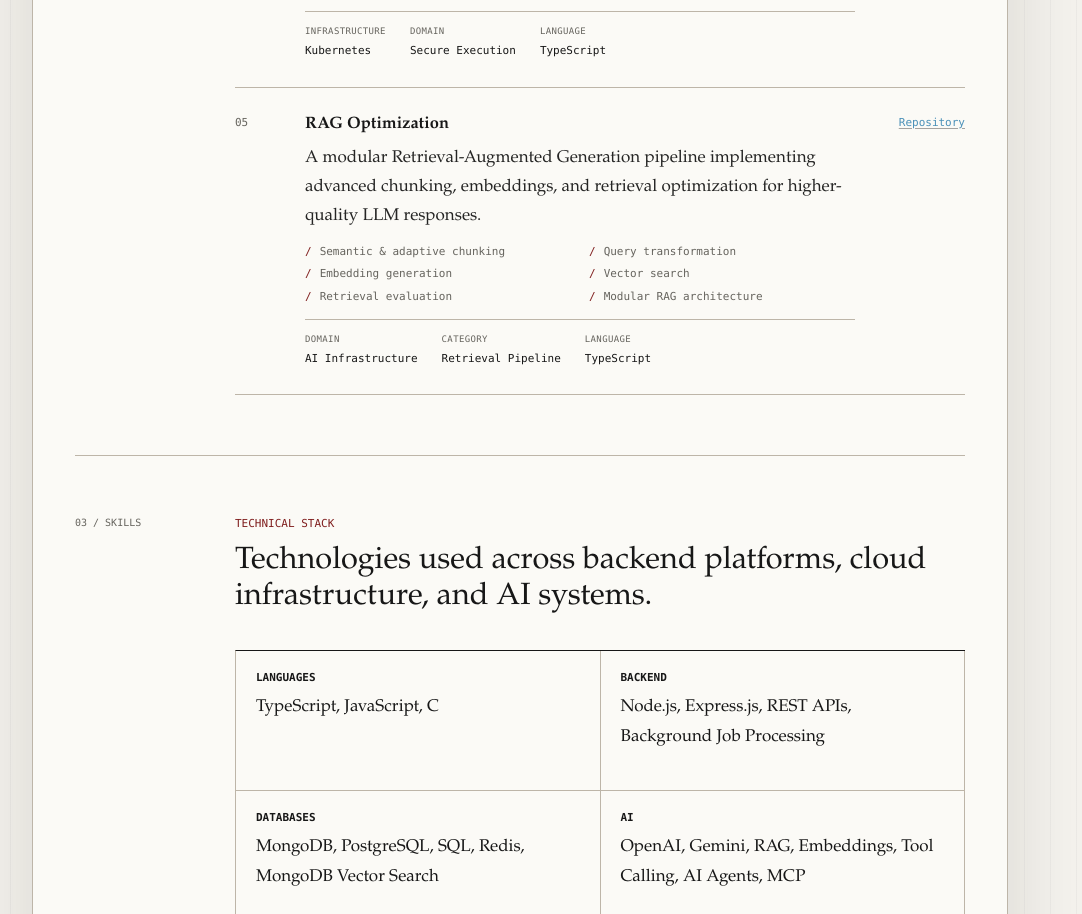
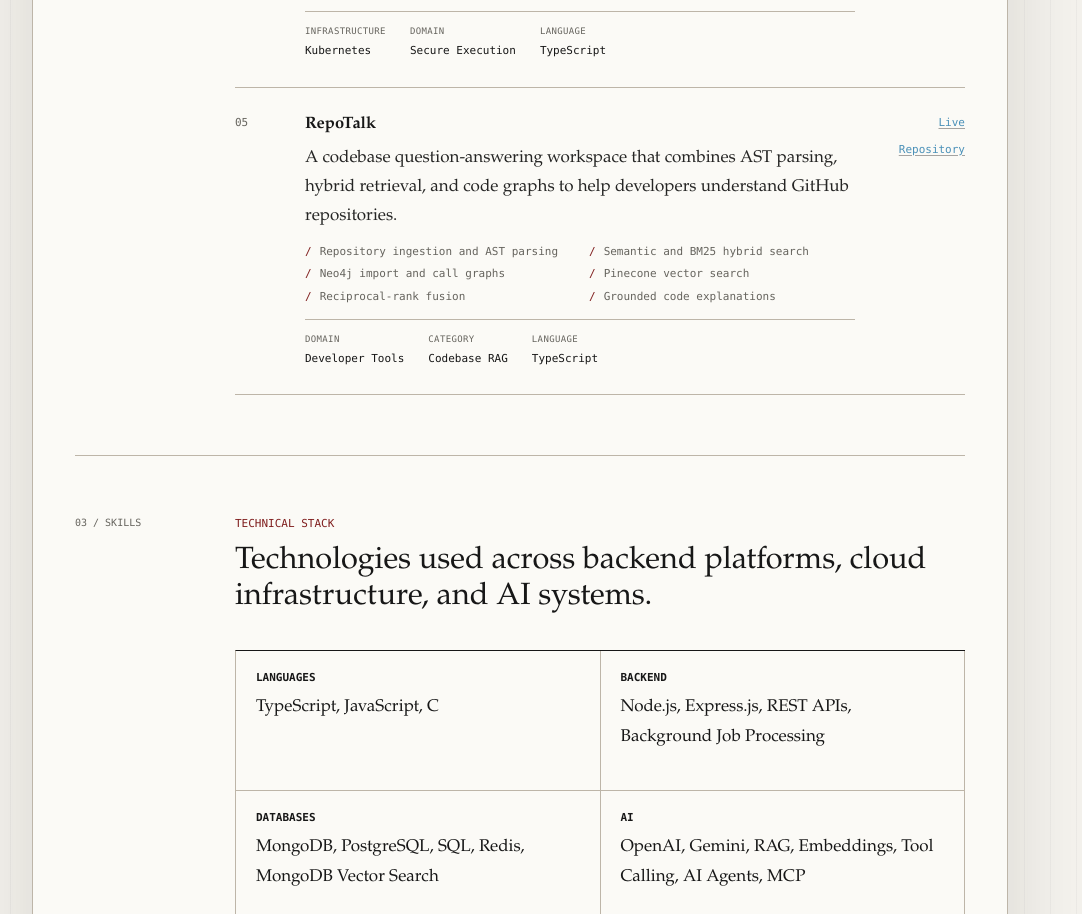
Before and after one commit to vansh-choudhary01/vansh-choudhary01.github.io, a plain HTML site: page index.html in a window 1280 px wide. Shown: the part 2742-3656 px from the top of the page, without its empty margins (120-1202 px from the left). Drawn offline with Linux system fonts and the light colour scheme.

Commit message:
Update RepoTalk portfolio project

```diff
--- a/index.html
+++ b/index.html
@@ -209,24 +209,25 @@
           <article class="project-item">
             <div class="project-index">05</div>
             <div>
-              <h3>RAG Optimization</h3>
-              <p>A modular Retrieval-Augmented Generation pipeline implementing advanced chunking, embeddings, and retrieval optimization for higher-quality LLM responses.</p>
+              <h3>RepoTalk</h3>
+              <p>A codebase question-answering workspace that combines AST parsing, hybrid retrieval, and code graphs to help developers understand GitHub repositories.</p>
               <ul>
-                <li>Semantic &amp; adaptive chunking</li>
-                <li>Query transformation</li>
-                <li>Embedding generation</li>
-                <li>Vector search</li>
-                <li>Retrieval evaluation</li>
-                <li>Modular RAG architecture</li>
+                <li>Repository ingestion and AST parsing</li>
+                <li>Semantic and BM25 hybrid search</li>
+                <li>Neo4j import and call graphs</li>
+                <li>Pinecone vector search</li>
+                <li>Reciprocal-rank fusion</li>
+                <li>Grounded code explanations</li>
               </ul>
               <dl class="project-meta">
-                <div><dt>Domain</dt><dd>AI Infrastructure</dd></div>
-                <div><dt>Category</dt><dd>Retrieval Pipeline</dd></div>
+                <div><dt>Domain</dt><dd>Developer Tools</dd></div>
+                <div><dt>Category</dt><dd>Codebase RAG</dd></div>
                 <div><dt>Language</dt><dd>TypeScript</dd></div>
               </dl>
             </div>
             <div class="project-links">
-              <a href="https://github.com/vansh-choudhary01/RAG-Optimization" target="_blank" rel="noreferrer">Repository</a>
+              <a href="https://knowcode.vanshchoudhary.com/" target="_blank" rel="noreferrer">Live</a>
+              <a href="https://github.com/vansh-choudhary01/UNDERSTAND-CODEBASE" target="_blank" rel="noreferrer">Repository</a>
             </div>
           </article>
         </div>
```
